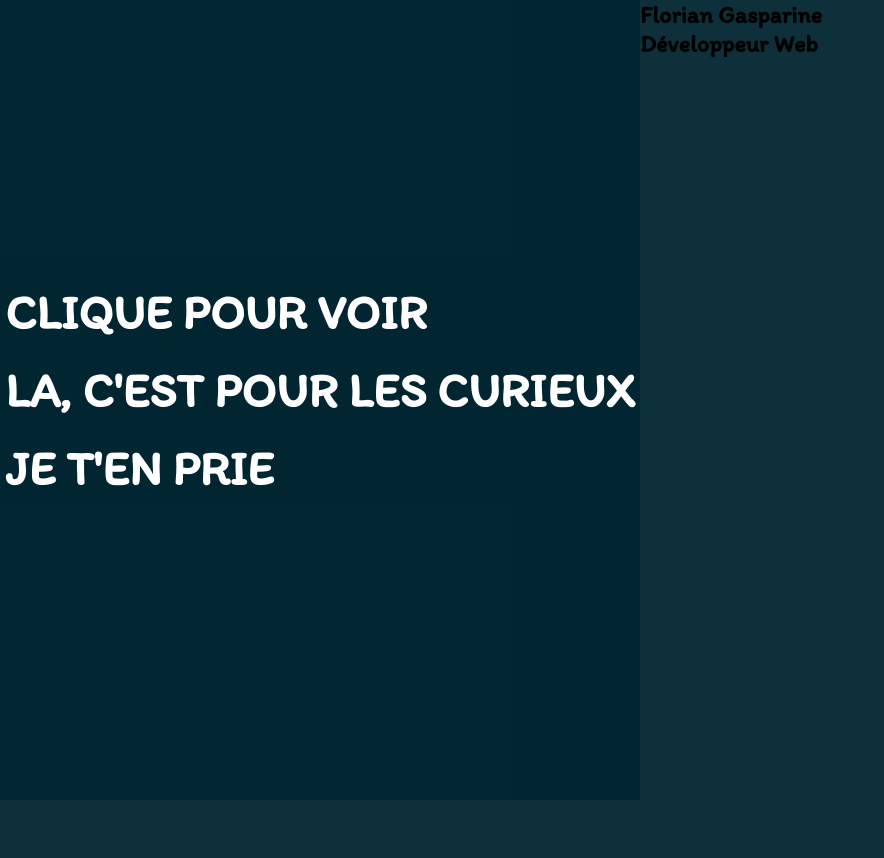
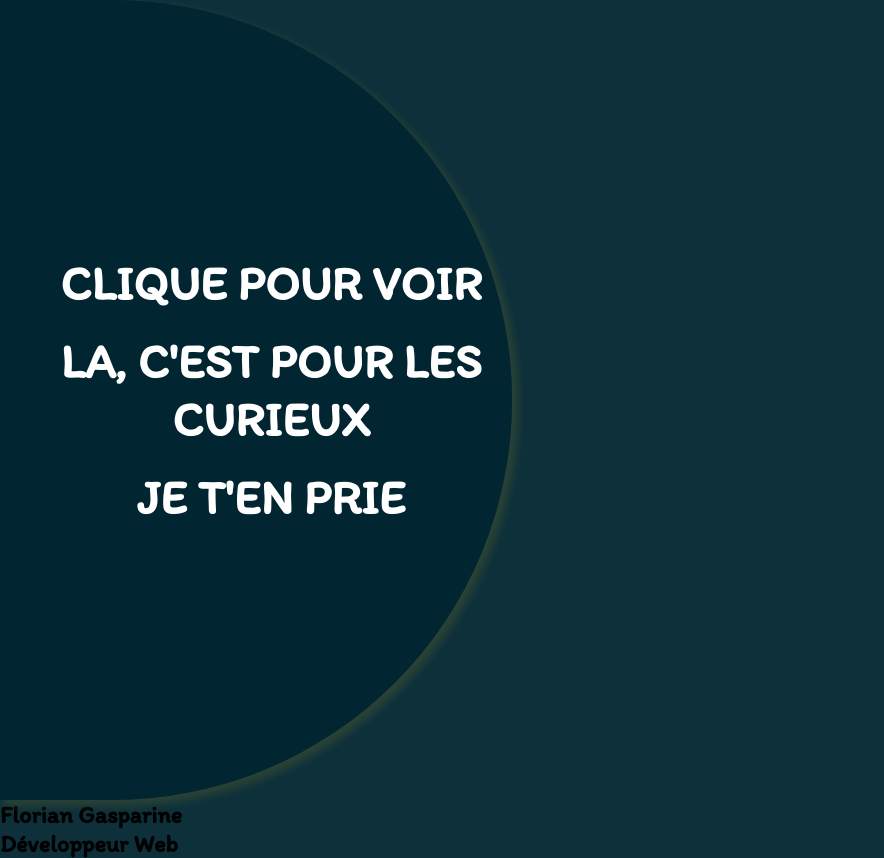
Before and after one commit to FlorianGasparine/portfolio, a website: page index.html in a window 1280 px wide. Shown: the whole page, without its empty margins (0-884 px from the left). Before the commit the page ends 800 px from the top, so only its background shows below. Drawn offline with Linux system fonts and the light colour scheme.

Commit message:
responsiveMenuHomePage

```diff
--- a/styles/pages/index.scss
+++ b/styles/pages/index.scss
@@ -11,17 +11,21 @@ body {
 .container {
   &__homepage {
     display: flex;
+    flex-direction: column;
   }
 }
 
 .home {
   &__menuHome {
     position: relative;
-    width: 50%;
-    height: 100vh;
+    width: 100%;
+    height: 40vh;
     display: flex;
     justify-content: center;
     align-items: center;
+    padding: 10px;
+    border-radius: 0px 0px 500px 500px;
+    box-shadow: 5px 5px 10px 1px #ffcb0d21;
     background: rgba(1, 37, 49, 0.95);
     overflow: hidden;
 
@@ -34,12 +38,13 @@ body {
         list-style: none;
 
         a {
-          margin-bottom: 20px;
           position: relative;
           display: block;
+          text-align: center;
+          margin-bottom: 20px;
           text-decoration: none;
           text-transform: uppercase;
-          font-size: 3em;
+          font-size: 2em;
           color: #fff;
           font-weight: 700;
           transition: 0.5s;
@@ -59,7 +64,7 @@ body {
             font-size: 0.35em;
             color: #ffca0d;
             font-weight: 500;
-            letter-spacing: 20px;
+            letter-spacing: 10px;
             opacity: 0;
             transition: 0.3s;
             text-shadow: 0 0 10px #ffca0d, 0 0 30px #feca0c, 0 0 80px #fac608;
@@ -74,3 +79,69 @@ body {
     }
   }
 }
+
+@media screen and (min-width: 1024px) {
+  .home {
+    &__menuHome {
+      position: relative;
+      width: 40%;
+      height: 100vh;
+      display: flex;
+      justify-content: center;
+      align-items: center;
+      border-radius: 0px 500px 500px 0px;
+      box-shadow: 5px 5px 10px 1px #ffcb0d21;
+      background: rgba(1, 37, 49, 0.95);
+      overflow: hidden;
+
+      ul {
+        position: relative;
+        display: flex;
+        flex-direction: column;
+        margin-left: 30px;
+
+        li {
+          list-style: none;
+
+          a {
+            margin-bottom: 20px;
+            position: relative;
+            display: block;
+            text-decoration: none;
+            text-transform: uppercase;
+            font-size: 3em;
+            color: #fff;
+            font-weight: 700;
+            transition: 0.5s;
+            transition-delay: 0.25s;
+
+            &:hover {
+              color: rgba(255, 255, 255, 0.1);
+              transform: translateY(-20px);
+              transition-delay: 0s;
+            }
+            &::before {
+              content: attr(data-text);
+              position: absolute;
+              bottom: -15px;
+              pointer-events: none;
+              z-index: 1;
+              font-size: 0.35em;
+              color: #ffca0d;
+              font-weight: 500;
+              letter-spacing: 20px;
+              opacity: 0;
+              transition: 0.3s;
+              text-shadow: 0 0 10px #ffca0d, 0 0 30px #feca0c, 0 0 80px #fac608;
+            }
+            &:hover::before {
+              letter-spacing: 6px;
+              opacity: 1;
+              transition-delay: 0.25s;
+            }
+          }
+        }
+      }
+    }
+  }
+}
```
Also changed, not shown: styles/style.css, 1 other file.
